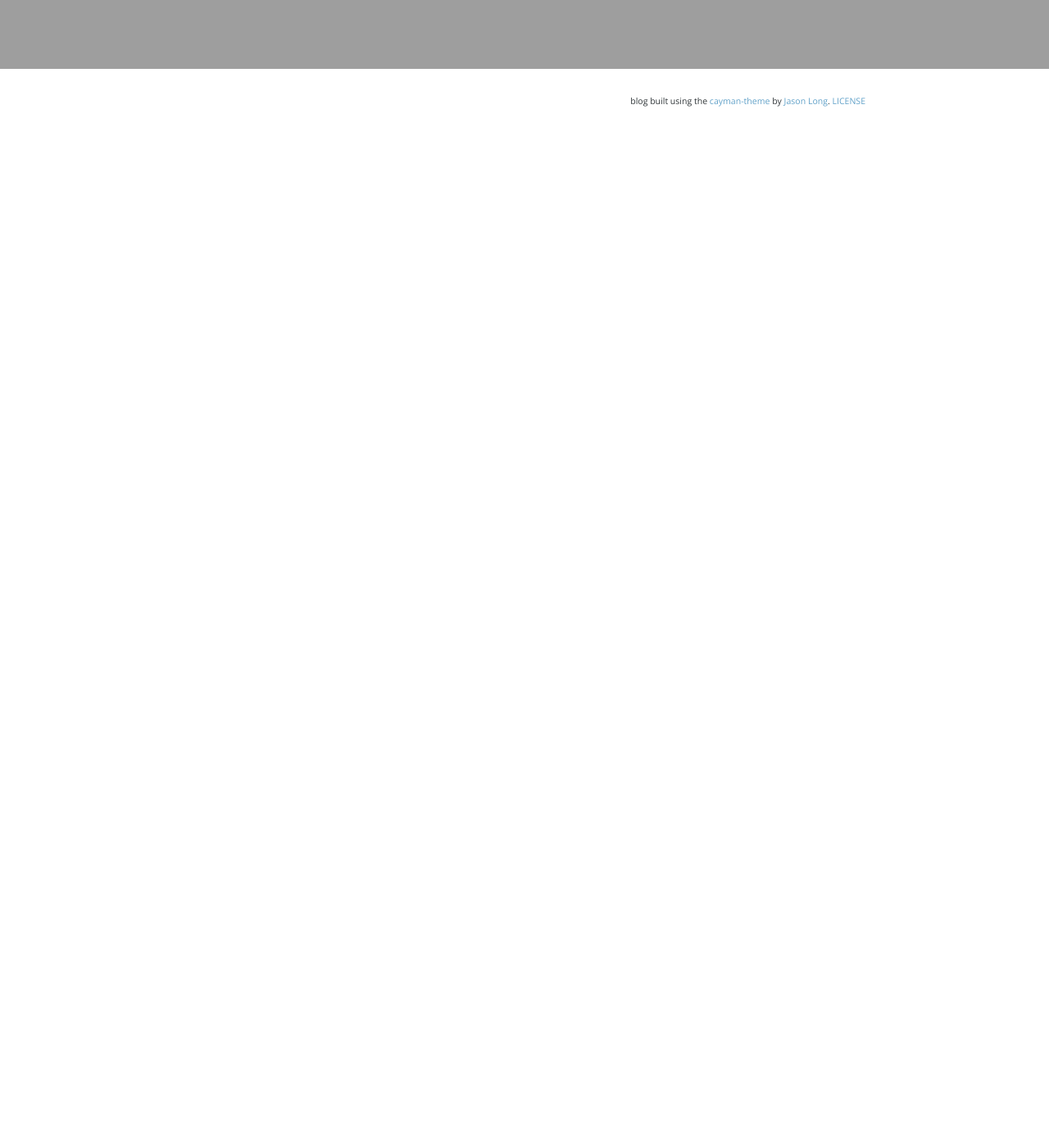
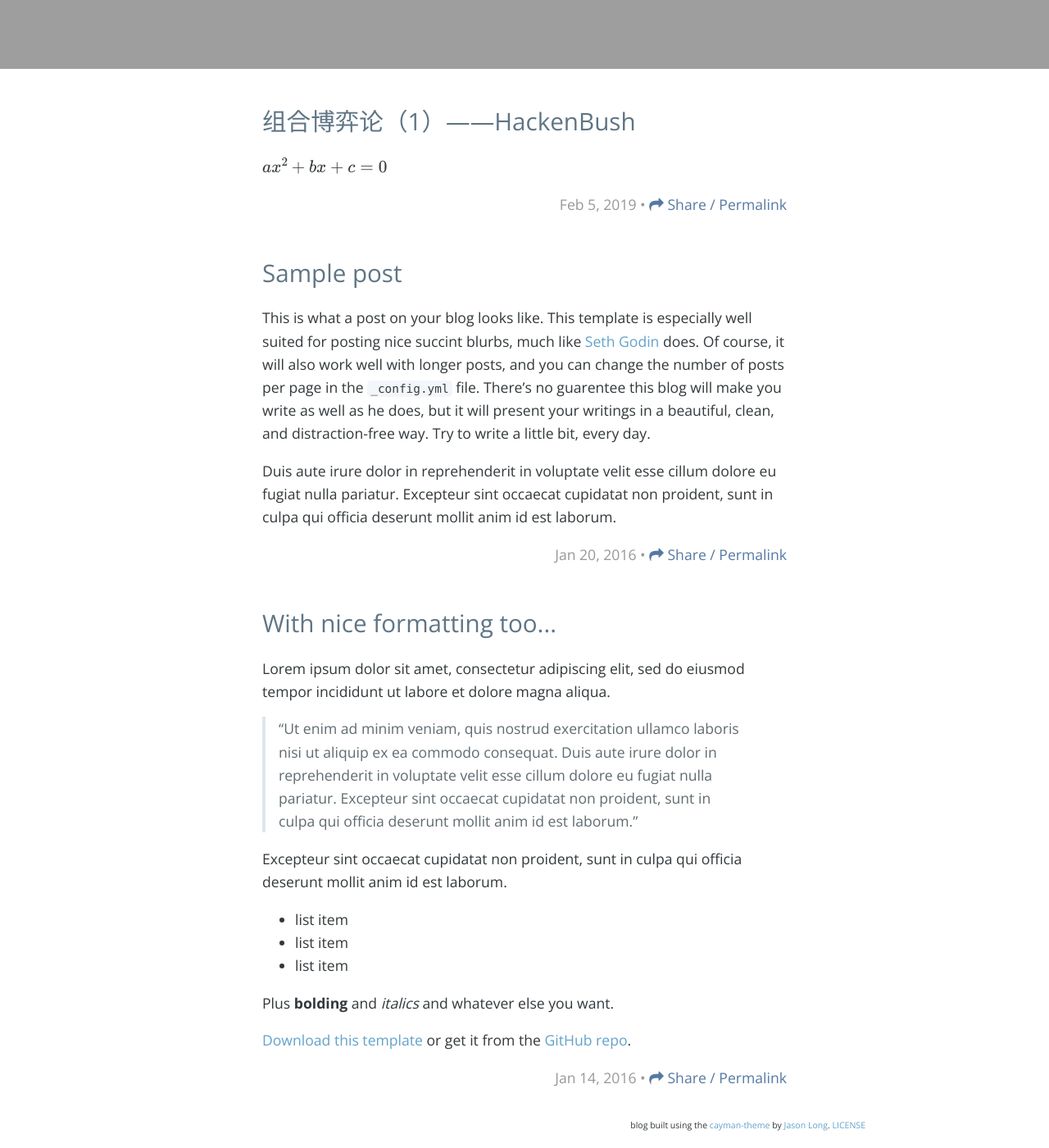
Before and after one commit to Yanqi-Chen/Yanqi-Chen.github.io, a Jekyll site: the page built from index.html, in a window 1280 px wide and 1400 px high, scrolled down 218 px. Shown: the whole window at 82% size. Built offline with Jekyll 4.4.1, drawn with Linux system fonts in a browser that asks for light colours; nearby versions of some CDN libraries; formulas are drawn with MathJax 3; the list of posts is cut into pages by our own code; comment, search, counter and statistics services are not loaded; before the commit the page ends 900 px from its top, so only the background shows below that.

Commit message:
修改图片，添加公式支持

```diff
--- a/_includes/header.html
+++ b/_includes/header.html
@@ -1,4 +1,35 @@
 <header class="page-header">
+     <!-- mathjax config similar to math.stackexchange -->
+
+<script type="text/x-mathjax-config">
+     MathJax.Hub.Config({
+       tex2jax: {
+         inlineMath: [ ['$','$'], ["\\(","\\)"] ],
+         processEscapes: true
+       }
+     });
+   </script>
+
+   <script type="text/x-mathjax-config">
+       MathJax.Hub.Config({
+         tex2jax: {
+           skipTags: ['script', 'noscript', 'style', 'textarea', 'pre', 'code']
+         }
+       });
+   </script>
+
+   <script type="text/x-mathjax-config">
+       MathJax.Hub.Queue(function() {
+           var all = MathJax.Hub.getAllJax(), i;
+           for(i=0; i < all.length; i += 1) {
+               all[i].SourceElement().parentNode.className += ' has-jax';
+           }
+       });
+   </script>
+
+   <script type="text/javascript"
+      src="http://cdn.mathjax.org/mathjax/latest/MathJax.js?config=TeX-AMS-MML_HTMLorMML">
+   </script>
      <h1 class="project-name"> <a class="header-link" href="{{ site.baseurl }}/"> {{ site.title }}</a></h1>
      <!--<h3 style="font-weight: lighter;">a blog for <a class="header-link" href="http://canijustgo.com/" target="_blank">canijustgo.com</a></h3>-->
      <h3>{% if site.twitter_username %}<a class="header-link" href="http://twitter.com/{{ site.twitter_username }}" target="_blank">follow @{{ site.twitter_username }}</a></h3>{% endif %}
--- /dev/null
+++ b/_posts/2016-01-14-blockquote-sample.md
@@ -0,0 +1,19 @@
+---
+layout: post
+title: With nice formatting too...
+---
+
+
+Lorem ipsum dolor sit amet, consectetur adipiscing elit, sed do eiusmod tempor incididunt ut labore et dolore magna aliqua.
+
+>"Ut enim ad minim veniam, quis nostrud exercitation ullamco laboris nisi ut aliquip ex ea commodo consequat. Duis aute irure dolor in reprehenderit in voluptate velit esse cillum dolore eu fugiat nulla pariatur. Excepteur sint occaecat cupidatat non proident, sunt in culpa qui officia deserunt mollit anim id est laborum."
+
+Excepteur sint occaecat cupidatat non proident, sunt in culpa qui officia deserunt mollit anim id est laborum.
+
+- list item
+- list item
+- list item
+
+Plus **bolding** and *italics* and whatever else you want.
+
+[Download this template](https://github.com/adueck/cayman-blog/archive/master.zip) or get it from the [GitHub repo](https://github.com/adueck/cayman-blog).
--- /dev/null
+++ b/_posts/2016-01-20-sample-post.md
@@ -0,0 +1,8 @@
+---
+layout: post
+title: Sample post
+---
+
+This is what a post on your blog looks like. This template is especially well suited for posting nice succint blurbs, much like [Seth Godin](http://sethgodin.typepad.com/) does. Of course, it will also work well with longer posts, and you can change the number of posts per page in the `_config.yml` file. There's no guarentee this blog will make you write as well as he does, but it will present your writings in a beautiful, clean, and distraction-free way. Try to write a little bit, every day.
+
+Duis aute irure dolor in reprehenderit in voluptate velit esse cillum dolore eu fugiat nulla pariatur. Excepteur sint occaecat cupidatat non proident, sunt in culpa qui officia deserunt mollit anim id est laborum.
--- /dev/null
+++ b/_posts/2019-02-05-cg0.md
@@ -0,0 +1,7 @@
+---
+layout: post
+title:  组合博弈论（1）——HackenBush
+date:   2019-02-05
+categories: 闲
+---
+$ax^2+bx+c=0$
```
Also changed, not shown: Gemfile.lock (added), 1 other file.
